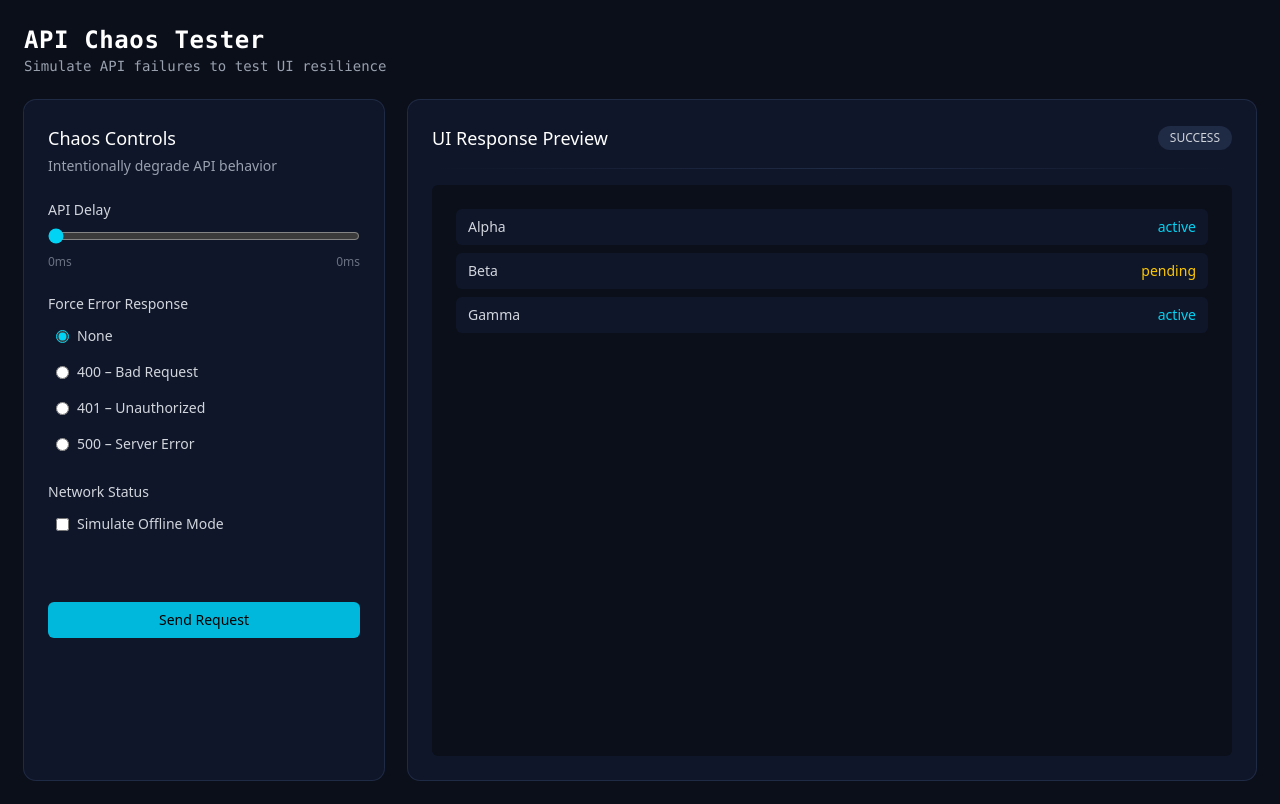
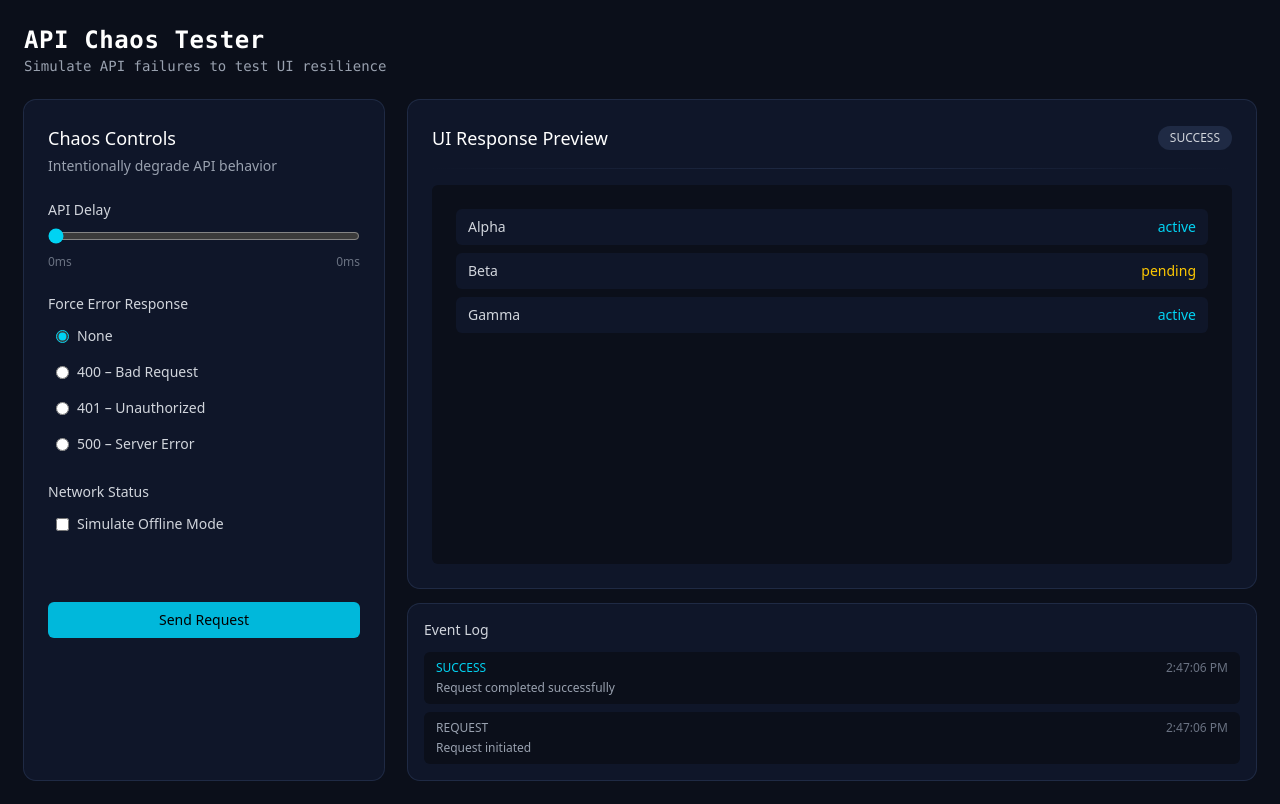
Before and after one commit to AdillSyed/api-chaos-tester, a React (Vite) app: page / in a window 1280 px wide. Both pictures are taken after a click on the button "Send Request". Built offline with nearby package versions, Linux system fonts and the light colour scheme.

Commit message:
feat: add event log panel for request lifecycle observability

```diff
--- a/src/App.jsx
+++ b/src/App.jsx
@@ -1,5 +1,6 @@
 import ChaosControls from "./components/chaos/ChaosControls";
 import ResponsePanel from "./components/response/ResponsePanel";
+import EventLogPanel from "./components/logs/EventLogPanel";
 
 function App() {
   return (
@@ -14,7 +15,10 @@ function App() {
       </header>
       <div className="grid gap-6 md:min-h-[calc(100vh-120px)] md:grid-cols-[360px_1fr]">
         <ChaosControls />
-        <ResponsePanel />
+        <div className="flex h-full flex-col gap-4">
+          <ResponsePanel />
+          <EventLogPanel />
+        </div>
       </div>
     </div>
   );
--- a/src/components/chaos/ChaosControls.jsx
+++ b/src/components/chaos/ChaosControls.jsx
@@ -6,34 +6,53 @@ import { useChaos } from "../../context/useChaos";
 import { fetchData } from "../../services/apiClient";
 
 export default function ChaosControls() {
-  const { config, setStatus, setData, setErrorInfo } = useChaos();
+  const { config, setStatus, setData, setErrorInfo, addLog } = useChaos();
 
   const abortRef = useRef(null);
   const handleSend = async () => {
-    // Abort previous request if it exists
     if (abortRef.current) {
       abortRef.current.abort();
+      addLog({
+        type: "abort",
+        message: "Previous request aborted",
+      });
     }
 
     const controller = new AbortController();
     abortRef.current = controller;
+
+    addLog({
+      type: "request",
+      message: "Request initiated",
+      meta: { ...config },
+    });
 
     setStatus("loading");
     setErrorInfo(null);
     setData(null);
 
     try {
-      const response = await fetchData(
-        config,
-        controller.signal
-      );
+      const response = await fetchData(config, controller.signal);
+      addLog({
+        type: "success",
+        message: "Request completed successfully",
+      });
+
       setData(response.data);
       setStatus("success");
     } catch (err) {
       if (err.type === "abort") {
-        // Silent abort — do NOT show error UI
+        addLog({
+          type: "abort",
+          message: "Request aborted",
+        });
         return;
       }
+
+      addLog({
+        type: "error",
+        message: err.message,
+      });
 
       setErrorInfo(err);
       setStatus("error");
--- /dev/null
+++ b/src/components/logs/EventLogPanel.jsx
@@ -0,0 +1,51 @@
+import { useChaos } from "../../context/useChaos";
+
+export default function EventLogPanel() {
+  const { logs } = useChaos();
+
+  return (
+    <aside className="rounded-xl bg-[#0f1629] p-4 shadow-[0_0_0_1px_#1f2a44]">
+      <h3 className="mb-3 text-sm font-medium text-gray-300">
+        Event Log
+      </h3>
+
+      {logs.length === 0 ? (
+        <p className="text-xs text-gray-500">
+          No events recorded yet
+        </p>
+      ) : (
+        <ul className="space-y-2 max-h-64 overflow-y-auto">
+          {logs.map((log) => (
+            <li
+              key={log.id}
+              className="rounded-md bg-[#0b0f1a] px-3 py-2 text-xs text-gray-300"
+            >
+              <div className="flex justify-between">
+                <span
+                  className={
+                    log.type === "error"
+                      ? "text-red-400"
+                      : log.type === "success"
+                      ? "text-cyan-400"
+                      : log.type === "abort"
+                      ? "text-yellow-400"
+                      : "text-gray-400"
+                  }
+                >
+                  {log.type.toUpperCase()}
+                </span>
+                <span className="text-gray-500">
+                  {log.timestamp}
+                </span>
+              </div>
+
+              <p className="mt-1 text-gray-400">
+                {log.message}
+              </p>
+            </li>
+          ))}
+        </ul>
+      )}
+    </aside>
+  );
+}
--- a/src/context/ChaosProvider.jsx
+++ b/src/context/ChaosProvider.jsx
@@ -11,6 +11,19 @@ export function ChaosProvider({ children }) {
   const [status, setStatus] = useState("idle"); // idle | loading | success | error
   const [data, setData] = useState(null);
   const [errorInfo, setErrorInfo] = useState(null);
+  const [logs, setLogs] = useState([]);
+
+  const addLog = (entry) => {
+    setLogs((prev) => [
+      {
+        id: crypto.randomUUID(),
+        timestamp: new Date().toLocaleTimeString(),
+        ...entry,
+      },
+      ...prev,
+    ]);
+  };
+
 
   return (
     <ChaosContext.Provider
@@ -23,6 +36,8 @@ export function ChaosProvider({ children }) {
         setData,
         errorInfo,
         setErrorInfo,
+        logs,
+        addLog,
         }}
     >
       {children}
```
Also changed, not shown: 1 other file (tests, documents, lock files or other folders).
